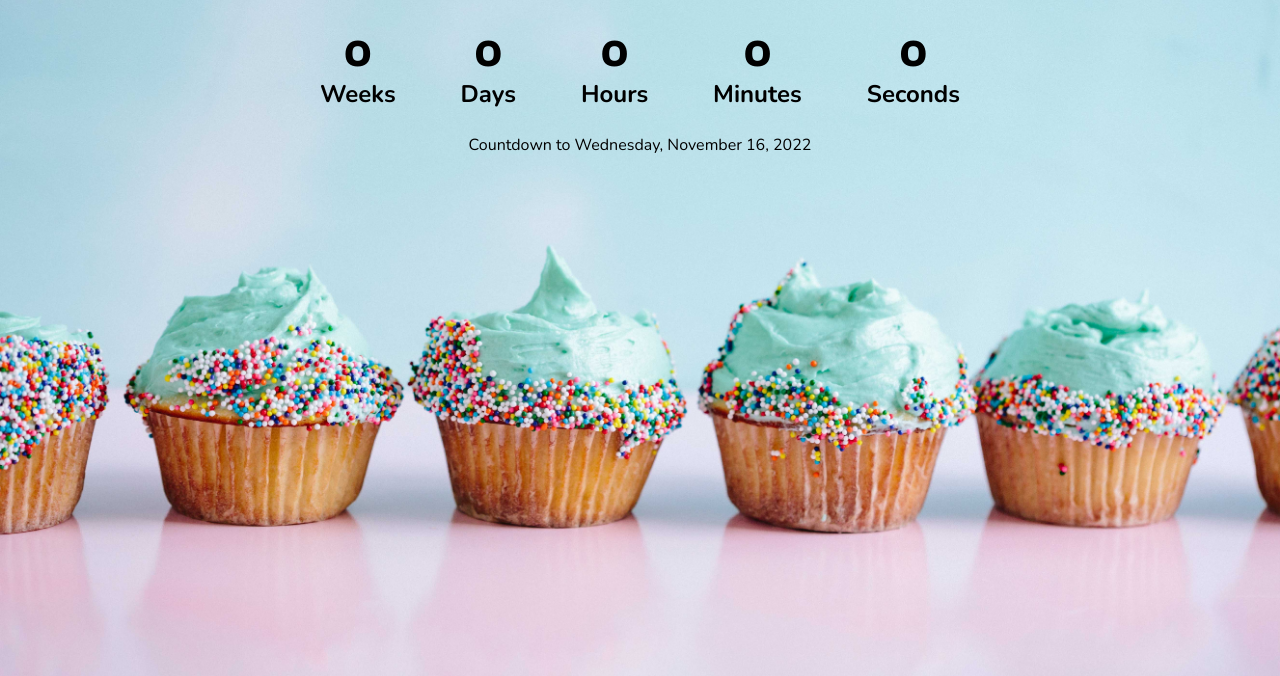
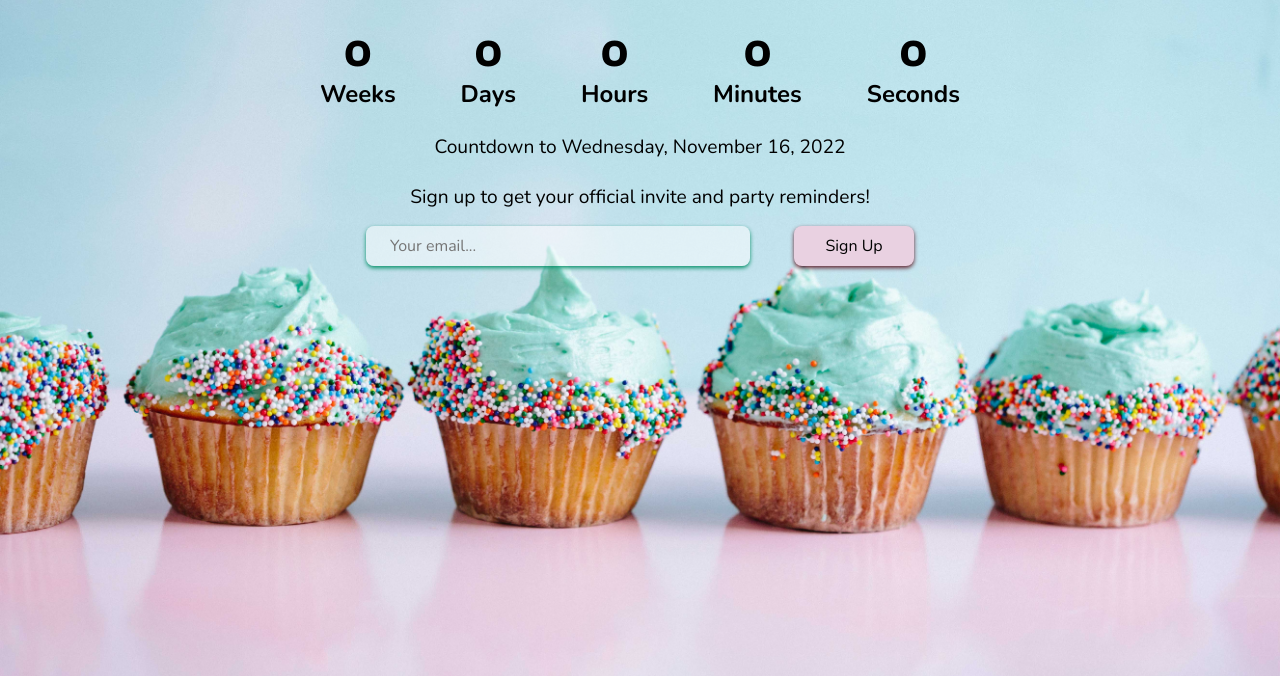
Before and after one commit to AsiaDaDev/birthday-countdown-timer, a plain HTML site: page index.html in a window 1280 px wide. Shown: the part 124-800 px from the top of the page. Drawn offline with nearby package versions, Linux system fonts and the light colour scheme.

Commit message:
Finish styling

```diff
--- a/index.html
+++ b/index.html
@@ -32,6 +32,15 @@
             <span class="mid-text-font">Seconds</span>
         </div>
     </div>
-    <span class="countdown-date">Countdown to Wednesday, November 16, 2022</span>
+    <span class="regular-text">Countdown to Wednesday, November 16, 2022</span>
+    <div class="signup-container">
+        <span class="regular-text">Sign up to get your official invite and party reminders!</span>
+        <form id="invite-form">
+            <input type="email" id="mail" placeholder="Your email...">
+            <button type="submit">
+                Sign Up
+            </button>
+        </form>
+    </div>
 </body>
 </html>
--- a/styles/base.css
+++ b/styles/base.css
@@ -1,7 +1,7 @@
 @import url('https://fonts.googleapis.com/css2?family=Nunito:wght@400;700&family=Zilla+Slab:wght@500;600;700&display=swap');
 
 * {
-    box-sizing: content-box;
+    box-sizing: border-box;
     margin: 0;
 }
 
--- a/styles/styles.css
+++ b/styles/styles.css
@@ -1,12 +1,13 @@
 body {
+    min-height: 100%;
+    min-width: 500px;
+    min-height: 500px;
     background-image: url("../assets/birthday-cupcakes-background.jpg ");
     background-color: #B2E0EE;
     background-position: center center;
     background-size: cover;
     background-repeat: no-repeat;
     background-attachment: fixed;
-    min-height: 100%;
-    min-width: 500px;
     text-align: center;
 }
 
@@ -14,15 +15,6 @@ h1 {
     font-size: 3em;
     margin-top: 64px;
     margin-bottom: 24px;
-}
-
-.countdown-container {
-    width: 50%;
-    min-width: 500px;
-    margin: auto;
-    display: flex;
-    flex-direction: row;
-    justify-content: space-between;
 }
 
 .large-counter-font {
@@ -36,7 +28,59 @@ h1 {
     font-size: 1.5em;
 }
 
-.countdown-date {
+.regular-text {
+    font-size: 1.2em;
     display: block;
     margin-top: 24px;
 }
+
+.countdown-container {
+    width: 50%;
+    min-width: 500px;
+    margin: auto;
+    display: flex;
+    flex-direction: row;
+    justify-content: space-between;
+}
+
+#invite-form {
+    margin-top: 16px;
+}
+
+input[type="email"] {
+    width: 30%;
+    min-width: 300px;
+    height: 40px;
+    margin-right: 40px;
+    border-style: hidden;
+    border-radius: 8px;
+    background-color: rgba(255, 255, 255, 0.5);
+    box-shadow: 0 2px 4px #07926a;
+}
+
+input[placeholder] {
+    font-family: "Nunito", 'sans-serif';
+    font-size: 1em;
+    padding-left: 24px;
+}
+
+button {
+    width: 120px;
+    height: 40px;
+    font-family: "Nunito", 'sans-serif';
+    font-size: 1em;
+    border-style: hidden;
+    border-radius: 8px;
+    background-color: #E9D1E1;
+    box-shadow: 0 2px 4px #61232F;
+    cursor: pointer;
+}
+
+button:hover {
+    background-color: #E4C7DD;
+}
+
+button:active {
+    background-color: #E9D1E1;
+    box-shadow: none;
+}
```
Also changed, not shown: 1 other file.
